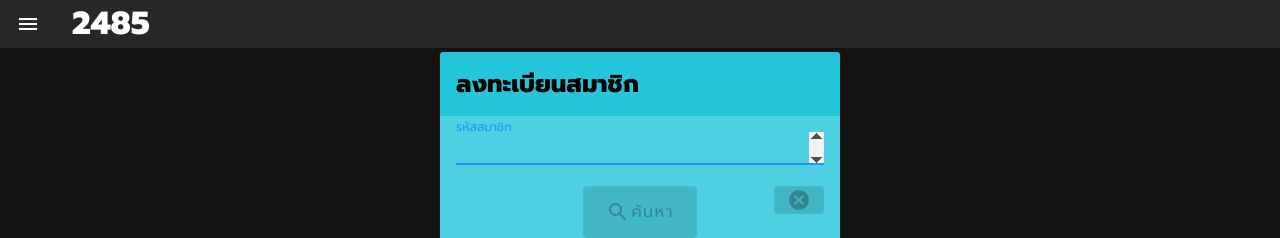
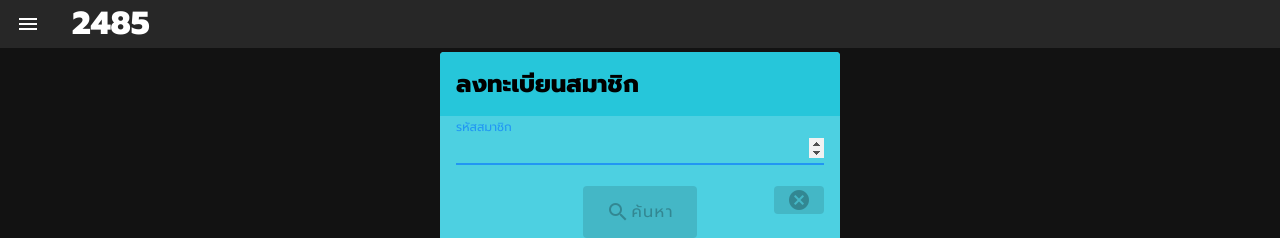
Before and after one commit to chaochana/2485, a Vue app: page /event-register in a window 1280 px wide. Shown: the top 238 px of the page. Built offline with nearby package versions, Linux system fonts and the light colour scheme; sample sign-in values are in the browser's storage; what vue-number-animation would draw is missing.

Commit message:
reduce size of memberID input for event register

```diff
--- a/src/views/event-register.vue
+++ b/src/views/event-register.vue
@@ -18,7 +18,6 @@
                 v-model="inputID"
                 label="รหัสสมาชิก"
                 required
-                class="display-1"
                 type="number"
                 ref="input"
                 autofocus
```
